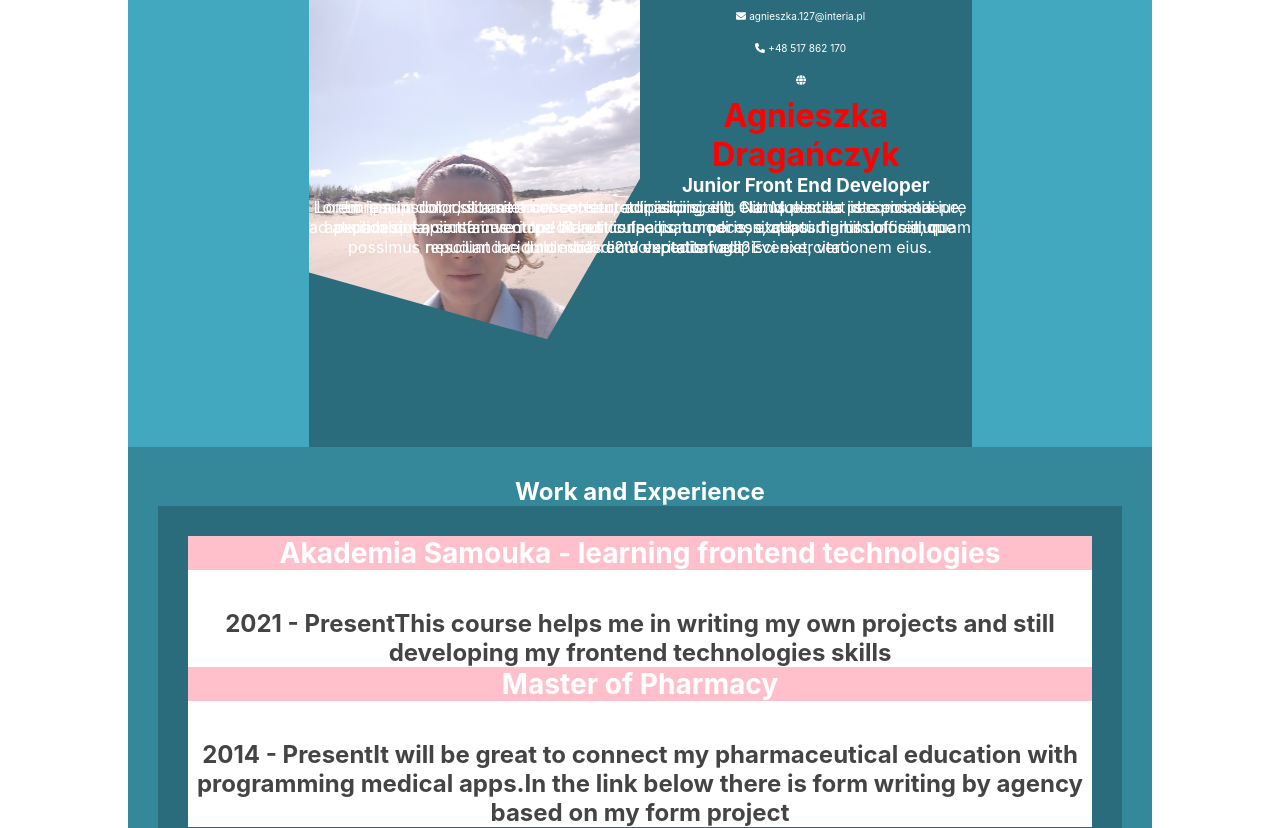
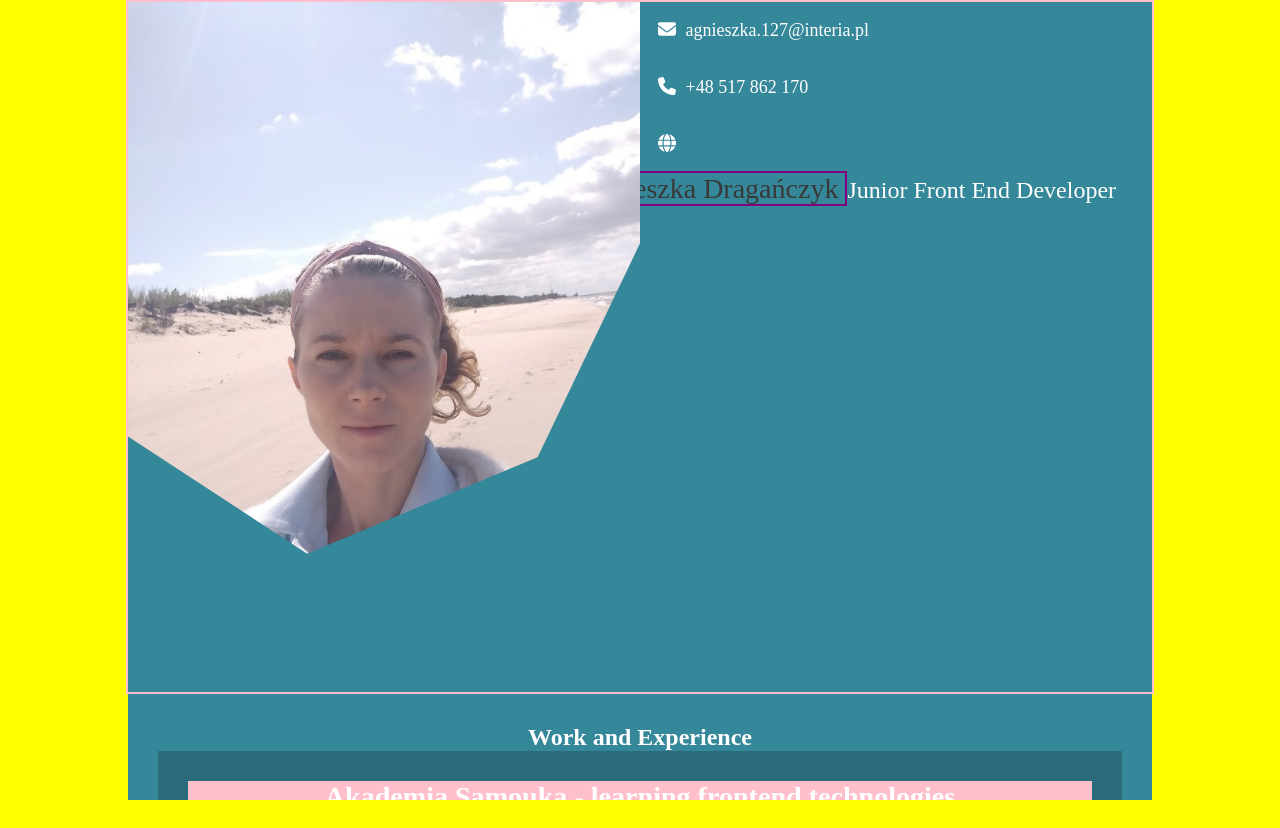
Before and after one commit to AgnieszkaDra/CV-React, a React (Create React App) app: page / in a window 1280 px wide. Shown: the top 828 px of the page. After the commit the page ends 800 px from the top, so only its background shows below. Built offline with nearby package versions, Linux system fonts and the light colour scheme.

Commit message:
some changes in header

```diff
--- a/package.json
+++ b/package.json
@@ -41,6 +41,7 @@
   },
   "devDependencies": {
     "eslint": "^8.46.0",
-    "eslint-plugin-react": "^7.33.1"
+    "eslint-plugin-react": "^7.33.1",
+    "sass": "^1.64.2"
   }
 }
--- a/src/App.js
+++ b/src/App.js
@@ -2,7 +2,7 @@ import React from 'react'
 
 import Header from './components/HeaderContainer/Header'
 import Main from './components/Main/Main'
-
+import './styles/index.css'
 import data from './data'
 import PropTypes from 'prop-types'
 
--- a/src/components/ContactsList/ContactsList.js
+++ b/src/components/ContactsList/ContactsList.js
@@ -16,22 +16,19 @@ export const ContactsList = (props) => {
   }
 
   const renderListItem = (item, i) => {
-    return <li className={`${liClass ? `${liClass}` : ''}`}>{item[0]}{showObject(item[1])}</li>
+    return <span className={`${liClass ? `${liClass}` : ''}`}>{item[0]}{showObject(item[1])}</span>
   }
 
   return (
-    <div className={classes.container}>
-      <ul className={classes.list}>
+    <>
+      <span className={classes.list}>
         {props.list.map((item, i) => {
           return renderListItem(item, i)
         })}
-      </ul>
-      <h1 className={classes.name}>{props.name}</h1>
-      <h3 className={'tagname'}>{props.title}</h3>
-      <p className={classes.p}>Lorem ipsum, dolor sit amet consectetur adipisicing elit. Molestias id commodi explicabo sapiente inventore! Ad est culpa commodi non, quasi dignissimos illum possimus repudiandae dolor dolore? Voluptatum adipisci exercitationem eius.</p>
-      <p className={classes.p}>Lorem ipsum dolor sit amet consectetur, adipisicing elit. Cumque nulla perspiciatis iure aperiam sint accusamus culpa blanditiis facilis, corporis, excepturi nihil doloremque nesciunt incidunt modi dicta expedita velit. Eveniet, vero.</p>
-      <p className={classes.p}>Lorem ipsum dolor, sit amet consectetur adipisicing elit. Natus placeat iste eos saepe, ad at unde quia, sint facere impedit aut consequatur necessitatibus harum officia, quam molestias cum veritatis fuga?</p>
-    </div>
+      </span>
+      <div className={`${classes.name} namehj`} > { props.name } </div>
+      <span className={classes.title}>{props.title}</span>
+    </>
 
   )
 }
--- a/src/components/ContactsList/styles.module.css
+++ b/src/components/ContactsList/styles.module.css
@@ -1,20 +1,55 @@
+@import '/src/styles/index.scss';
+
 .root {
 
   padding-left: 0;
   list-style: none;
   display: flex;
   display: flex;
-  justify-content: center;
+  justify-content: flex-start;
   align-items: flex-start;
   margin-left: auto;
   margin-right: auto;
   flex-direction: column;
-
+  width: 100%;
+  height: 100%;
 
 }
 
 .name {
+  /* position: absolute; */
+
+  right: calc(15% + 10vh);
+  top: calc(120% + 10vh);
+  font-size: calc(12px + 2vh);
+  border: 2px solid purple;
+  text-align:center;
+  display: inline;
+  margin-left: -100px;
+}
+
+.name2 {
   color: red;
+
+}
+
+
+
+
+.title {
+  /* position: absolute; */
+  right: calc(5% + 10vh);
+  top: calc(150% + 10vh);
+  font-size: calc(8px + 2vh);
+  text-align: justify;
+
+}
+
+.list {
+  display: flex;
+  justify-content: center;
+  align-items: flex-start;
+  flex-direction: column;
 }
 
 .listItem {
@@ -25,8 +60,12 @@
 }
 
 .list > * {
-  font-size: 10px;
-  padding: 10px;
+  font-size: calc(10px + 1vh);
+  padding: calc(10px + 1vh);
+}
+
+.list > * svg {
+  margin-right: 5px;
 }
 
 
--- a/src/components/HeaderContainer/styles.module.css
+++ b/src/components/HeaderContainer/styles.module.css
@@ -1,8 +1,11 @@
 .root {
   background: rgba(0, 0, 0, 0.2);
+  border: 2px solid pink;
   text-align: center;
   color: #fff;
-  overflow: auto
+  overflow: auto;
+  width: 100%;
+  height: auto;
 }
 
 /* .header {
@@ -24,11 +27,6 @@
   }
 } */
 
-@media screen and (max-width: 480px) {
-  .header {
-    width: 100%;
-  }
-}
 
 
 /* .header > * {
--- a/src/components/MainProfile/MainProfile.js
+++ b/src/components/MainProfile/MainProfile.js
@@ -10,18 +10,17 @@ export const MainProfile = (props) => {
     className
   } = props
 
-  const mainProfileClass = classes[className]
+  // const mainProfileClass = classes[className]
   const mainProfilePhoto = `${classes[className + 'photo']}`
   return (
-
-    <div className={`${classes.root}${className ? ` ${mainProfileClass}` : ''}`}>
-      <div className={classes.imageContainer}><img className={mainProfilePhoto} src={logo} alt="" /></div>
+    <>
+      <img className={mainProfilePhoto} src={logo} alt="" />
       <ContactsList
         {...props.profileBasic}
         {...props.profileList}
         className={'contacts'}>
       </ContactsList>
-    </div>
+    </>
   )
 }
 
--- a/src/components/MainProfile/styles.module.css
+++ b/src/components/MainProfile/styles.module.css
@@ -5,15 +5,16 @@
   color: #fff;
   float: left;
   position: relative;
+  width: 100%;
+  height: 100%;
+
 }
 
-/* .mainProfile {
-    display: grid;
-    grid-template-columns: 1fr;
-    grid-template-rows: 60% 20% 20%;
-    width: 100%;
+ .mainProfilePhoto {
+
+    width: 50%;
     height: 100%;
-} */
+}
 
 .imageContainer {
   float: left;
@@ -21,11 +22,12 @@
 }
 
 img {
-  display: block;
- width: 100%;
+  display: inline;
+  float: left;
+ width: 50%;
  height: 100%;
-  -webkit-clip-path: polygon(0% 0%, 100% 0, 100% 40%, 72% 76%, 0 61%);
-  clip-path: polygon(0% 0%, 100% 0, 100% 40%, 72% 76%, 0 61%);
+ -webkit-clip-path: polygon(100% 0, 100% 35%, 80% 66%, 35% 80%, 0 63%, 0 0);
+clip-path: polygon(100% 0, 100% 35%, 80% 66%, 35% 80%, 0 63%, 0 0);
 
 }
 
--- a/src/index.js
+++ b/src/index.js
@@ -1,6 +1,6 @@
 import React from 'react'
 import ReactDOM from 'react-dom/client'
-import './index.css'
+import './styles/index.css'
 import CV from './App'
 import data from './data'
 import reportWebVitals from './reportWebVitals'
--- a/src/index.css
+++ b/src/styles/index.css
@@ -1,10 +1,6 @@
 body {
   margin: 0;
-  font-family: -apple-system, BlinkMacSystemFont, 'Segoe UI', 'Roboto', 'Oxygen',
-    'Ubuntu', 'Cantarell', 'Fira Sans', 'Droid Sans', 'Helvetica Neue',
-    sans-serif;
-  -webkit-font-smoothing: antialiased;
-  -moz-osx-font-smoothing: grayscale;
+  background-color: yellow;
 }
 
 html, body {
@@ -25,15 +21,13 @@ a {
 }
 
 a:hover {
-  color:#00A0C6;
-  text-decoration:none;
-  cursor:pointer;
+  color: #00A0C6;
+  text-decoration: none;
+  cursor: pointer;
 }
 
-
 code {
-  font-family: source-code-pro, Menlo, Monaco, Consolas, 'Courier New',
-    monospace;
+  font-family: source-code-pro, Menlo, Monaco, Consolas, "Courier New", monospace;
 }
 
 .container {
@@ -59,7 +53,6 @@ code {
     max-width: 100%;
   }
 }
-
 header .profile-container {
   padding: 30px;
   background: rgba(0, 0, 0, 0.2);
@@ -67,18 +60,18 @@ header .profile-container {
   color: #fff;
 }
 
-@media(min-width: 768px){
+@media (min-width: 768px) {
   header .profile-container {
     display: flex;
   }
 }
-
 header .name {
   font-size: 32px;
   font-weight: 900;
   margin-top: 0;
   margin-bottom: 10px;
 }
+
 header .tagline {
   color: rgba(255, 255, 255, 0.6);
   font-size: 16px;
@@ -86,14 +79,15 @@ header .tagline {
   margin-top: 0;
   margin-bottom: 0;
 }
+
 header .photo {
   margin-bottom: 15px;
 }
 
 header .container-block {
   padding: 30px;
+}
 
-}
 /*
 header .container-block > * {
   display: flex;
@@ -101,7 +95,6 @@ header .container-block > * {
   align-items: flex-start;
   flex-direction: column;
 } */
-
 header .contact-list {
   display: flex;
   justify-content: center;
@@ -113,27 +106,25 @@ header .contact-list li {
   display: grid;
   grid-template-columns: auto auto;
   grid-gap: 10px;
-
 }
 
-
-
-
-
-
+.namehj {
+  color: rgb(57, 57, 57);
+}
 
 .header .contact-list .svg-inline--fa {
   margin-right: 5px;
   font-size: 18px;
   vertical-align: middle;
 }
+
 .header .contact-list li {
   margin-bottom: 15px;
 }
+
 .header .contact-list li:last-child {
   margin-bottom: 0;
 }
-
 
 /* .list-unstyled {
   padding-left: 0;
@@ -148,7 +139,6 @@ header .contact-list li {
   flex-direction: column;
 
 } */
-
 .break3 {
   margin-left: 5px;
   margin-right: 5px;
@@ -157,7 +147,7 @@ header .contact-list li {
   height: 10px;
 }
 
-.contacts-list li{
+.contacts-list li {
   display: flex;
 }
 
@@ -165,3 +155,5 @@ header .contact-list li {
   width: 30px;
   height: 40px;
 }
+
+/*# sourceMappingURL=index.css.map */
--- /dev/null
+++ b/src/styles/index.scss
@@ -0,0 +1,171 @@
+@import '../styles/variables.scss';
+
+body {
+    margin: 0;
+    background-color: yellow;
+
+  }
+
+  html, body {
+    height: 100%;
+    margin: 0;
+    padding: 0;
+    box-sizing: border-box;
+    overflow-x: hidden;
+  }
+
+  body, h1, h2, h3, h4, h5, h6, p, ul, ol, li {
+    margin: 0;
+    padding: 0;
+  }
+
+  a {
+    text-decoration: none;
+    color: white;
+  }
+
+  a:hover {
+    color:#00A0C6;
+    text-decoration:none;
+    cursor:pointer;
+  }
+
+
+  code {
+    font-family: source-code-pro, Menlo, Monaco, Consolas, 'Courier New',
+      monospace;
+  }
+
+  .container {
+    background: #42A8C0;
+    position: relative;
+    box-sizing: border-box;
+    display: flex;
+    justify-content: center;
+    align-items: center;
+    flex-direction: column;
+
+    max-width: 80%;
+    margin: 0 auto;
+  }
+
+  @media screen and (max-width: 768px) {
+    .container {
+      max-width: 90%;
+    }
+  }
+  @media screen and (max-width: 480px) {
+    .container {
+      max-width: 100%;
+    }
+  }
+
+  header .profile-container {
+    padding: 30px;
+    background: rgba(0, 0, 0, 0.2);
+    text-align: center;
+    color: #fff;
+  }
+
+  @media(min-width: 768px){
+    header .profile-container {
+    display: flex;
+  }
+  }
+
+  header .name {
+    font-size: 32px;
+    font-weight: 900;
+    margin-top: 0;
+    margin-bottom: 10px;
+  }
+  header .tagline {
+    color: rgba(255, 255, 255, 0.6);
+    font-size: 16px;
+    font-weight: 400;
+    margin-top: 0;
+    margin-bottom: 0;
+  }
+  header .photo {
+    margin-bottom: 15px;
+  }
+
+  header .container-block {
+    padding: 30px;
+
+  }
+  /*
+  header .container-block > * {
+    display: flex;
+    justify-content: center;
+    align-items: flex-start;
+    flex-direction: column;
+  } */
+
+  header .contact-list {
+    display: flex;
+    justify-content: center;
+    align-items: flex-start;
+    flex-direction: column;
+  }
+
+  header .contact-list li {
+    display: grid;
+    grid-template-columns: auto auto;
+    grid-gap: 10px;
+
+  }
+
+  .namehj {
+    color: $color-font;
+
+}
+
+
+
+
+
+
+  .header .contact-list .svg-inline--fa {
+    margin-right: 5px;
+    font-size: 18px;
+    vertical-align: middle;
+  }
+  .header .contact-list li {
+    margin-bottom: 15px;
+  }
+  .header .contact-list li:last-child {
+    margin-bottom: 0;
+  }
+
+
+  /* .list-unstyled {
+    padding-left: 0;
+    list-style: none;
+  }
+
+  .contacts-list {
+
+    display: flex;
+    justify-content: flex-start;
+    align-items: flex-start;
+    flex-direction: column;
+
+  } */
+
+  .break3 {
+   margin-left: 5px;
+   margin-right: 5px;
+   display: block;
+   width: 10px;
+   height: 10px;
+  }
+
+  .contacts-list li{
+   display: flex;
+  }
+
+  .sidebar-wrapper {
+    width: 30px;
+    height: 40px;
+  }
--- /dev/null
+++ b/src/styles/variables.scss
@@ -0,0 +1 @@
+$color-font: rgb(57, 57, 57);
```
Also changed, not shown: 2 other files (tests, documents, lock files or other folders). Lines whose indentation alone changed are shown as unchanged.
